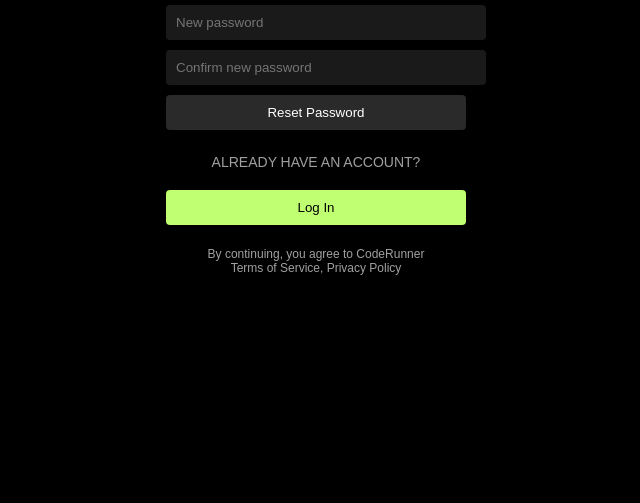
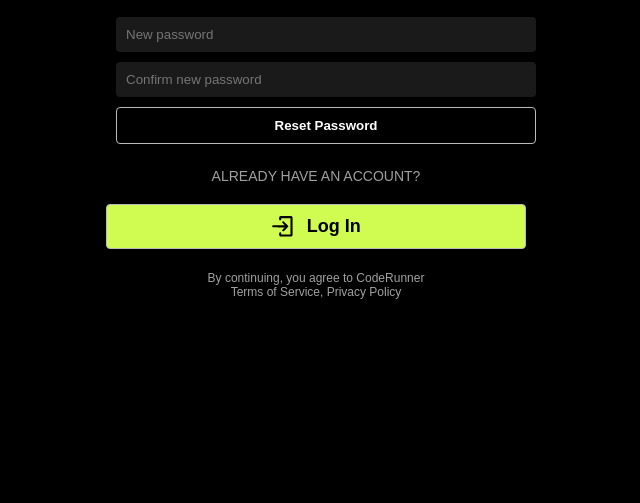
Before and after one commit to Achi00/editor-server, a website: page html/reset.html in a window 1280 px wide. Shown: the part 297-800 px from the top of the page, without its empty margins (324-964 px from the left). Drawn offline with Linux system fonts and the light colour scheme.

Commit message:
add reset password html page

```diff
--- a/html/reset.html
+++ b/html/reset.html
@@ -16,11 +16,15 @@
         margin: 0;
       }
       .container {
-        width: 300px;
+        width: 600px;
         text-align: center;
+        display: flex;
+        flex-direction: column;
+        justify-content: center;
+        align-items: center;
       }
       h1 {
-        font-size: 24px;
+        font-size: 40px;
         margin-bottom: 8px;
       }
       p {
@@ -28,8 +32,14 @@
         color: #a0a0a0;
         margin-bottom: 20px;
       }
+      form {
+        width: 400px;
+        display: flex;
+        flex-direction: column;
+        justify-content: center;
+      }
       input {
-        width: 100%;
+        width: 400px;
         padding: 10px;
         margin-bottom: 10px;
         background-color: #1a1a1a;
@@ -38,22 +48,36 @@
         color: #ffffff;
       }
       button {
-        width: 100%;
+        width: 420px;
         padding: 10px;
-        background-color: #2a2a2a;
+        background-color: #000;
+        border: 1px solid #bababa;
         color: #ffffff;
-        border: none;
         border-radius: 4px;
         cursor: pointer;
+        font-weight: 600;
         margin-bottom: 10px;
       }
       .login-btn {
-        background-color: #c1ff72;
+        background-color: #d0fb51;
         color: #000000;
+        font-weight: bold;
+        font-size: 18px;
+        display: flex;
+        align-items: center;
+        justify-content: center;
+        gap: 0.8rem;
       }
       .terms {
         font-size: 12px;
         color: #a0a0a0;
+      }
+      a {
+        display: flex;
+        align-items: center;
+        text-decoration: none;
+        gap: 0.8rem;
+        color: black;
       }
     </style>
   </head>
@@ -67,7 +91,43 @@
         <button type="submit">Reset Password</button>
       </form>
       <p>ALREADY HAVE AN ACCOUNT?</p>
-      <button class="login-btn">Log In</button>
+      <button class="login-btn">
+        <a href="http://localhost:3000/login">
+          <svg
+            version="1.0"
+            xmlns="http://www.w3.org/2000/svg"
+            width="17pt"
+            height="17pt"
+            viewBox="0 0 512.000000 512.000000"
+            preserveAspectRatio="xMidYMid meet"
+          >
+            <g
+              transform="translate(0.000000,512.000000) scale(0.100000,-0.100000)"
+              fill="#000000"
+              stroke="none"
+            >
+              <path
+                d="M2146 4869 c-62 -15 -153 -68 -197 -116 -22 -24 -55 -74 -72 -111
+l-32 -67 -3 -219 c-4 -265 0 -290 72 -361 103 -103 244 -100 339 5 57 64 67
+101 67 264 l0 136 1040 0 1040 0 0 -1840 0 -1840 -1040 0 -1040 0 0 136 c0
+163 -10 200 -67 264 -95 105 -236 108 -339 5 -72 -71 -76 -96 -72 -362 l3
+-219 37 -76 c45 -91 103 -147 196 -191 l67 -32 1215 0 1215 0 67 32 c93 44
+151 100 196 191 l37 76 0 2015 0 2016 -32 67 c-44 93 -100 151 -191 196 l-76
+37 -1195 2 c-701 1 -1212 -3 -1235 -8z"
+              />
+              <path
+                d="M2733 3699 c-114 -21 -194 -117 -194 -234 0 -93 13 -112 299 -397
+l267 -268 -1329 0 c-1014 0 -1338 -3 -1370 -12 -86 -26 -166 -136 -166 -228 0
+-92 80 -202 166 -228 32 -9 356 -12 1370 -12 l1329 0 -267 -267 c-177 -177
+-272 -281 -283 -305 -21 -51 -19 -144 4 -193 23 -49 74 -99 123 -119 51 -22
+143 -20 193 3 27 13 199 179 531 512 521 524 514 516 514 609 0 93 7 85 -514
+608 -270 271 -503 500 -519 508 -40 21 -106 31 -154 23z"
+              />
+            </g>
+          </svg>
+          Log In
+        </a>
+      </button>
       <p class="terms">
         By continuing, you agree to CodeRunner<br />Terms of Service, Privacy
         Policy
--- a/routes/AuthRoute.js
+++ b/routes/AuthRoute.js
@@ -230,7 +230,7 @@ router.get("/reset-password", async (req, res) => {
     );
 
     // Send the HTML file on success
-    res.sendFile(path.join(__dirname, "../helpers/email.html"));
+    res.sendFile(path.join(__dirname, "../html/reset.html"));
   } catch (error) {
     console.error(error);
     res.status(500).json({ message: "Server error" });
@@ -251,7 +251,7 @@ function verifyToken(req, res, next) {
 }
 
 async function sendPasswordResetEmail(email) {
-  const verificationLink = `http://localhost:8000/reset-password?email=${email}`;
+  const verificationLink = `http://localhost:8000/auth/reset-password?email=${email}`;
 
   await transporter.sendMail({
     from: '"Code Runner" <no-reply@example.com>', // Sender address
```
